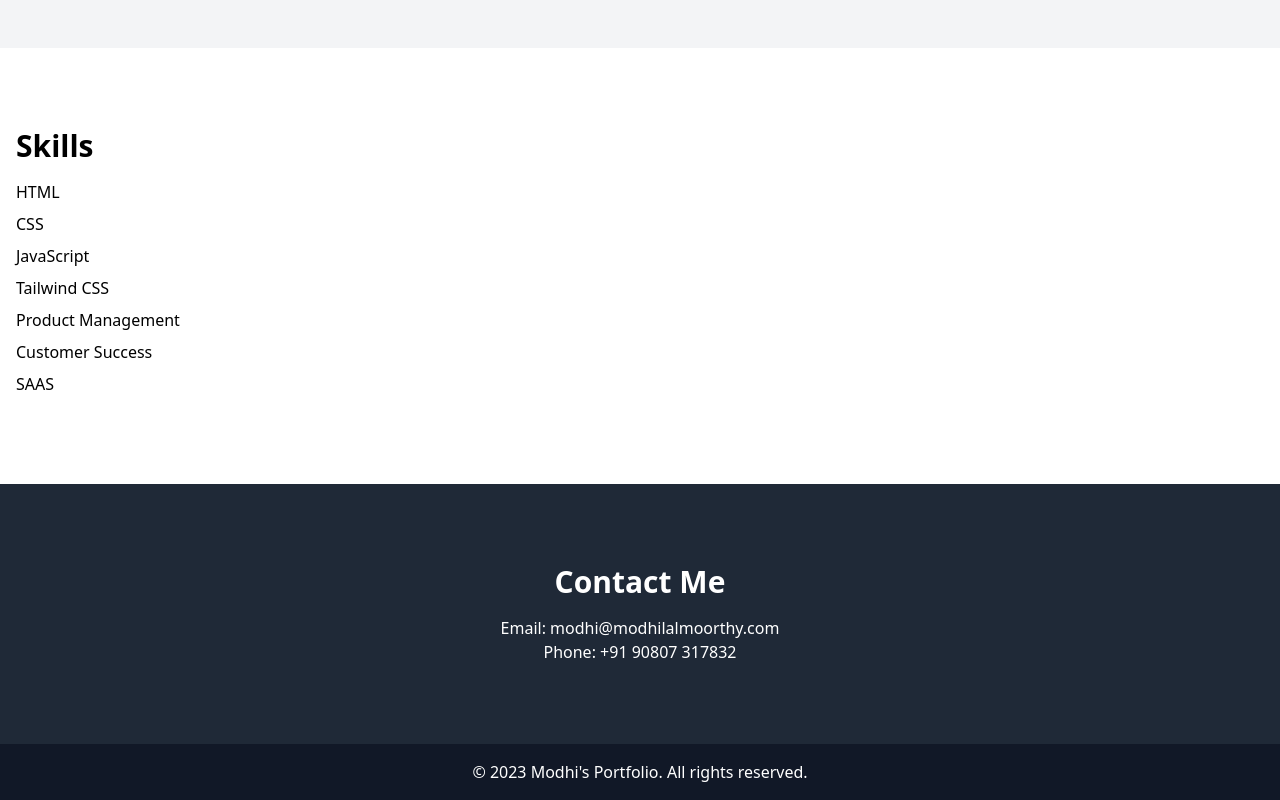
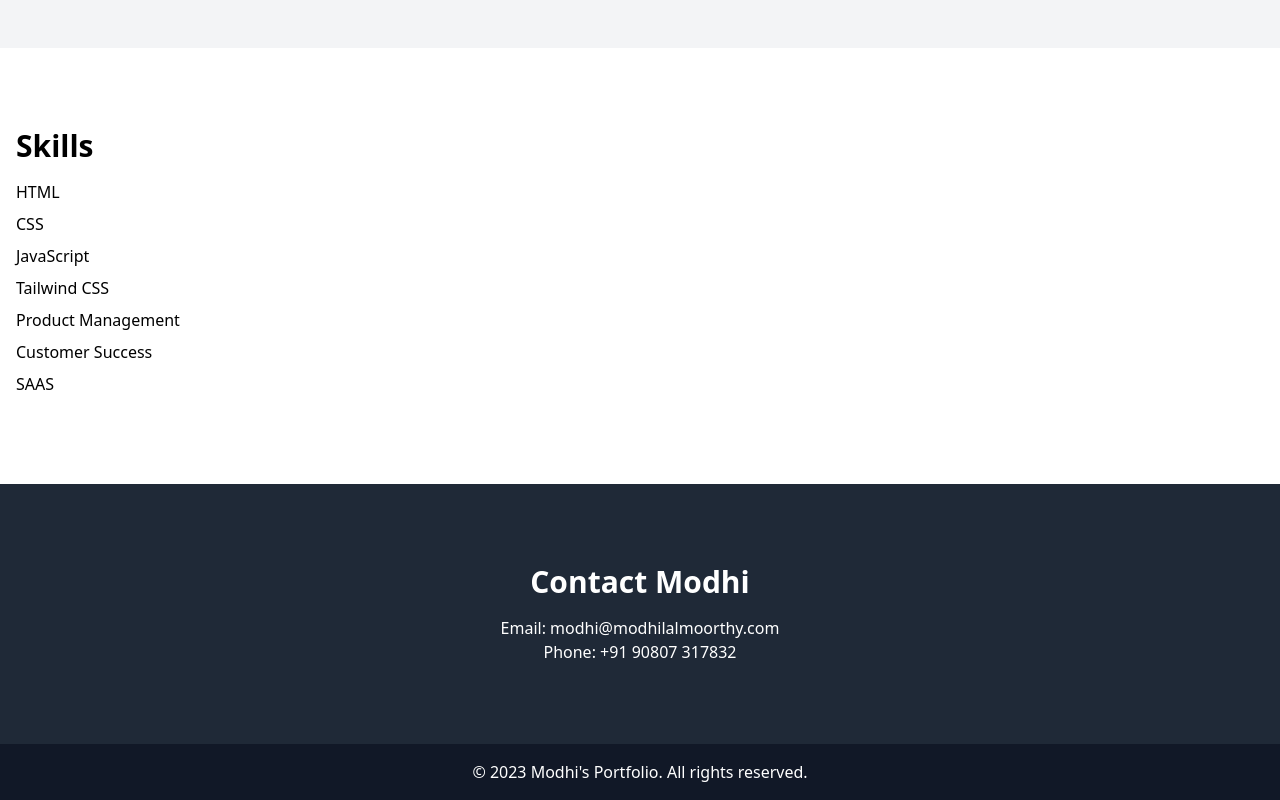
Before and after one commit to modhitheviolence/website-data-first-step, a website: page index.html in a window 1280 px wide. Shown: the part 936-1736 px from the top of the page. Drawn offline with Linux system fonts and the light colour scheme.

Commit message:
Update index.html

```diff
--- a/index.html
+++ b/index.html
@@ -73,7 +73,7 @@
 <!-- Contact Section -->
 <section id="contact" class="bg-gray-800 py-20">
     <div class="container mx-auto px-4 text-white text-center">
-    <h2 class="text-3xl font-bold mb-4">Contact Me</h2>
+    <h2 class="text-3xl font-bold mb-4">Contact Modhi</h2>
     <p>Email: modhi@modhilalmoorthy.com</p>
     <p>Phone: +91 90807 317832</p>
     </div>
```
